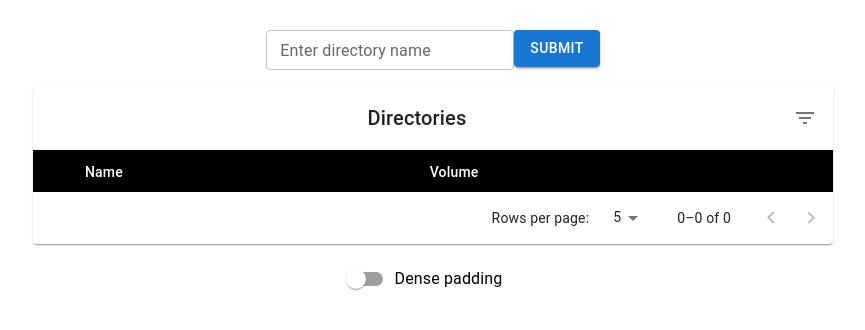
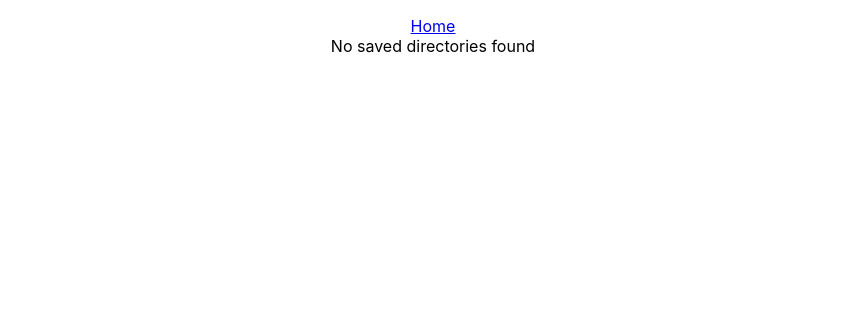
Before and after one commit to gekoparty/reactreaddirs, a React (Create React App) app in the folder frontend/: page /saved-directories in a window 1280 px wide. Shown: the top 330 px of the page, without its empty margins (207-1072 px from the left). Built offline with nearby package versions, Linux system fonts and the light colour scheme.

Commit message:
Added Context store

```diff
--- a/frontend/src/App.js
+++ b/frontend/src/App.js
@@ -1,12 +1,29 @@
-
-import './App.css';
-import SelectDirectoryForm from './components/selectDirectoryForm';
+import "./App.css";
+import SelectDirectoryForm from "./components/selectDirectoryForm";
+import { BrowserRouter, Route, Routes } from "react-router-dom";
+import SavedDirectoryTable from "./components/screens/SavedDirectoryTable";
+import ExistingDirectoryTable from "./components/screens/ExistingDirectoryTable";
+import { StoreProvider } from "./store";
 
 function App() {
   return (
-    <div className="App">
-      <SelectDirectoryForm />
-    </div>
+    <StoreProvider>
+      <BrowserRouter>
+        <div className="App">
+          <Routes default="false">
+            <Route
+              path="/saved-directories"
+              element={<SavedDirectoryTable />}
+            />
+            <Route
+              path="/existing-directories"
+              element={<ExistingDirectoryTable />}
+            />
+            <Route path="/" element={<SelectDirectoryForm />} />
+          </Routes>
+        </div>
+      </BrowserRouter>
+    </StoreProvider>
   );
 }
 //
--- a/frontend/src/components/directoryTable.js
+++ b/frontend/src/components/directoryTable.js
@@ -1,4 +1,4 @@
-import React, { useState } from "react";
+import React, { useState, useContext } from "react";
 import PropTypes from "prop-types";
 import Checkbox from "@mui/material/Checkbox";
 import Box from "@mui/material/Box";
@@ -21,6 +21,9 @@ import { visuallyHidden } from "@mui/utils";
 import { descendingComparator, getComparator, stableSort } from "../logic/sort";
 import Pagination from "../logic/pagination";
 import EnhancedTableToolbar from "./toolbar";
+import { Store } from "../store";
+
+
 
 const StyledTableCell = styled(TableCell)(({ theme }) => ({
   [`&.${tableCellClasses.head}`]: {
@@ -118,13 +121,19 @@ EnhancedTableHead.propTypes = {
 
 
 
-const DirectoryTable = ({ directories }) => {
+const DirectoryTable = (props) => {
   const [order, setOrder] = useState("asc");
   const [orderBy, setOrderBy] = useState("calories");
   const [selected, setSelected] = useState([]);
   const [page, setPage] = useState(0);
   const [dense, setDense] = useState(false);
   const [rowsPerPage, setRowsPerPage] = useState(5);
+  const { state } = useContext(Store);
+
+  //const directories = state.directories;
+  const { directories } = props;
+
+
 
   const handleRequestSort = (event, property) => {
     const isAsc = orderBy === property && order === "asc";
@@ -181,9 +190,13 @@ const DirectoryTable = ({ directories }) => {
     page > 0 ? Math.max(0, (1 + page) * rowsPerPage - directories.length) : 0;
 
 
+
   return (
+
     <>
+    {directories ? (
       <Box sx={{ width: "100%" }}>
+
         <Paper sx={{ width: "100%", mb: 2 }}>
           <EnhancedTableToolbar numSelected={selected.length} />
           <TableContainer>
@@ -271,7 +284,12 @@ const DirectoryTable = ({ directories }) => {
           label="Dense padding"
         />
       </Box>
+      ) : (
+        <div>nothing</div>
+      )}
     </>
+
+
   );
 };
 
--- /dev/null
+++ b/frontend/src/components/screens/ExistingDirectoryTable.js
@@ -0,0 +1,41 @@
+import React, { useContext } from "react";
+
+import { useLocation, Link } from "react-router-dom";
+
+import { Box } from "@mui/system";
+
+import DirectoryTable from "../directoryTable";
+import { Store } from "../../store";
+
+const ExistingDirectoryTable = () => {
+  const { state } = useContext(Store);
+
+  const existingDirectories = state.existingDirectories || [];
+
+  return (
+    <>
+      <Box
+        sx={{
+          boxShadow: 1,
+          borderRadius: 2,
+          p: 2,
+          minWidth: 650,
+          maxWidth: 800,
+          margin: "auto",
+        }}
+      >
+        <Link to="/">Home</Link>
+        {state.savedDirectories.length > 0 && (
+        <Link to="/saved-directories">Saved Directories</Link>
+      )}
+        {existingDirectories.length === 0 || null ? (
+          <div>No existing directories found</div>
+        ) : (
+          <DirectoryTable directories={existingDirectories} />
+        )}
+      </Box>
+    </>
+  );
+};
+
+export default ExistingDirectoryTable;
--- /dev/null
+++ b/frontend/src/components/screens/SavedDirectoryTable.js
@@ -0,0 +1,41 @@
+import React, { useContext } from "react";
+import axios from "axios";
+
+import { Box } from "@mui/system";
+
+import { Link, useLocation } from "react-router-dom";
+import DirectoryTable from "../directoryTable";
+import { Store } from "../../store";
+
+const SavedDirectoryTable = (props) => {
+  const { state } = useContext(Store);
+  const savedDirectories = state.savedDirectories || [];
+  console.log(savedDirectories)
+
+  return (
+    <>
+      <Box
+        sx={{
+          boxShadow: 1,
+          borderRadius: 2,
+          p: 2,
+          minWidth: 650,
+          maxWidth: 800,
+          margin: "auto",
+        }}
+      >
+         <Link to="/">Home</Link>
+         {state.existingDirectories.length > 0 && (
+        <Link to="/existing-directories">Existing Directories</Link>
+      )}
+        {savedDirectories.length === 0 || null ? (
+          <div>No saved directories found</div>
+        ) : (
+          <DirectoryTable directories={savedDirectories} />
+        )}
+      </Box>
+    </>
+  );
+};
+
+export default SavedDirectoryTable;
--- a/frontend/src/components/selectDirectoryForm.js
+++ b/frontend/src/components/selectDirectoryForm.js
@@ -1,28 +1,37 @@
-import React, { useState,useEffect } from "react";
+import React, { useState, useEffect, useContext } from "react";
 import axios from "axios";
 import { Formik, Form, Field } from "formik";
 import Button from "@mui/material/Button";
 import TextField from "@mui/material/TextField";
 import { Box } from "@mui/system";
 import InputLabel from "@mui/material/InputLabel";
+import { Link } from "react-router-dom";
+import { Store } from "../store";
 
 import FormControl from "@mui/material/FormControl";
 
 import DirectoryTable from "./directoryTable";
 
 const SelectDirectoryForm = () => {
-  const [directories, setDirectories] = useState([]);
-  const [savedDirectories, setSavedDirectories] = useState([]);
-const [existingDirectories, setExistingDirectories] = useState([]);
+  const { state, dispatch: ctxDispatch } = useContext(Store);
 
+  const resetArrays = () => {
+    ctxDispatch({
+      type: "RESET_ARRAYS",
+      payload: [],
+    });
+  };
 
   const fetchDirectories = async (values, { setSubmitting }) => {
+    resetArrays();
     try {
-      setDirectories([]);
       const response = await axios.post("api/directories", {
         directory: values.directory,
       });
-      setDirectories(response.data.directories);
+      ctxDispatch({
+        type: "SET_DIRECTORIES",
+        payload: response.data.directories,
+      });
     } catch (error) {
       console.error(error);
     } finally {
@@ -32,21 +41,27 @@ const [existingDirectories, setExistingDirectories] = useState([]);
 
   const volumeNumber = 1;
 
-const handleSave = async (values, {setSubmitting}) => {
+  const handleSave = async (values, { setSubmitting }) => {
     try {
       const response = await axios.post("api/directories/save", {
-    directories,
+        directories: state.directories,
         volumeName: volumeNumber.toString(),
       });
       if (response.status === 200) {
-    await new Promise(resolve => {
-      setSavedDirectories(response.data.savedDirectories);
-      setExistingDirectories(response.data.existingDirectories);
+        await new Promise((resolve) => {
+          ctxDispatch({
+            type: "UPDATE_SAVED_DIRECTORIES",
+            payload: response.data.savedDirectories,
+          });
+          ctxDispatch({
+            type: "UPDATE_EXISTING_DIRECTORIES",
+            payload: response.data.existingDirectories,
+          });
           resolve();
         });
-
-
-    console.log("success")
+        console.log("savedDirectories: ", state.savedDirectories);
+        console.log("existingDirectories: ", state.existingDirectories);
+        console.log("success");
       } else {
         console.error("Error while saving the directories");
       }
@@ -58,21 +73,22 @@ const handleSave = async (values, {setSubmitting}) => {
     }
   };
 
-useEffect(() => {
-  console.log(existingDirectories);
-  console.log(savedDirectories);
-}, [savedDirectories, existingDirectories]);
-
-
   return (
     <>
+      {state.savedDirectories.length > 0 && (
+        <Link to="/saved-directories">Saved Directories</Link>
+      )}
+      {state.existingDirectories.length > 0 && (
+        <Link to="/existing-directories">Existing Directories</Link>
+      )}
+
       <Formik
         initialValues={{
           directory: "",
         }}
         onSubmit={fetchDirectories}
       >
-        {({ values, handleChange, isSubmitting,setSubmitting }) => (
+        {({ values, handleChange, isSubmitting, setSubmitting }) => (
           <Form style={{ marginTop: "30px" }}>
             <FormControl>
               <InputLabel htmlFor="directory"></InputLabel>
@@ -93,9 +109,9 @@ useEffect(() => {
             >
               Submit
             </Button>
-            {directories.length > 0 && (
+            {state.directories.length > 0 && (
               <Button
-              style={{marginLeft: "10px"}}
+                style={{ marginLeft: "10px" }}
                 variant="contained"
                 color="warning"
                 type="submit"
@@ -105,7 +121,8 @@ useEffect(() => {
                   handleSave(values, { setSubmitting });
                 }}
               >
-                  Save</Button>
+                Save
+              </Button>
             )}
           </Form>
         )}
@@ -121,7 +138,7 @@ useEffect(() => {
           margin: "auto",
         }}
       >
-        <DirectoryTable directories={directories} />
+        <DirectoryTable directories={state.directories}/>
       </Box>
     </>
   );
--- /dev/null
+++ b/frontend/src/store.js
@@ -0,0 +1,46 @@
+import { createContext, useReducer } from "react";
+
+export const Store = createContext();
+
+const initialState = {
+    directories: [],
+    savedDirectories: [],
+    existingDirectories: [],
+  };
+
+const reducer = (state, action) => {
+  switch (action.type) {
+    case "SET_DIRECTORIES":
+      return {
+        ...state,
+        directories: action.payload,
+      };
+    case "UPDATE_SAVED_DIRECTORIES":
+      return {
+        ...state,
+        savedDirectories: action.payload
+      };
+    case "UPDATE_EXISTING_DIRECTORIES":
+      return {
+        ...state,
+        existingDirectories: action.payload,
+      };
+      case "RESET_ARRAYS":
+      return {
+        ...state,
+        directories: [],
+        savedDirectories: [],
+        existingDirectories: [],
+      };
+    default:
+      return state;
+  }
+};
+
+
+export function StoreProvider(props) {
+    const [state, dispatch] = useReducer(reducer, initialState);
+    const value = { state, dispatch };
+
+    return <Store.Provider value={value}>{props.children}</Store.Provider>;
+  }
```
Also changed, not shown: frontend/src/components/tableHead.js (added). Lines whose indentation alone changed are shown as unchanged.
